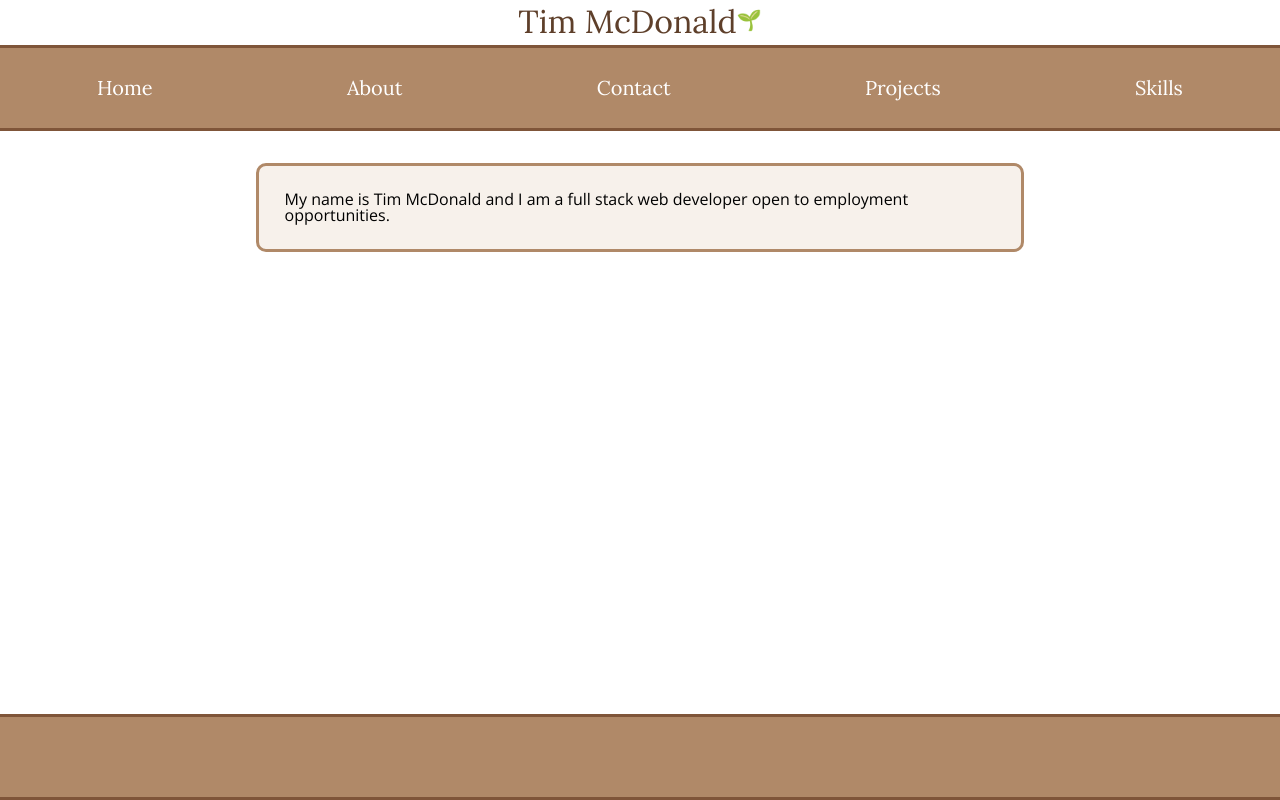
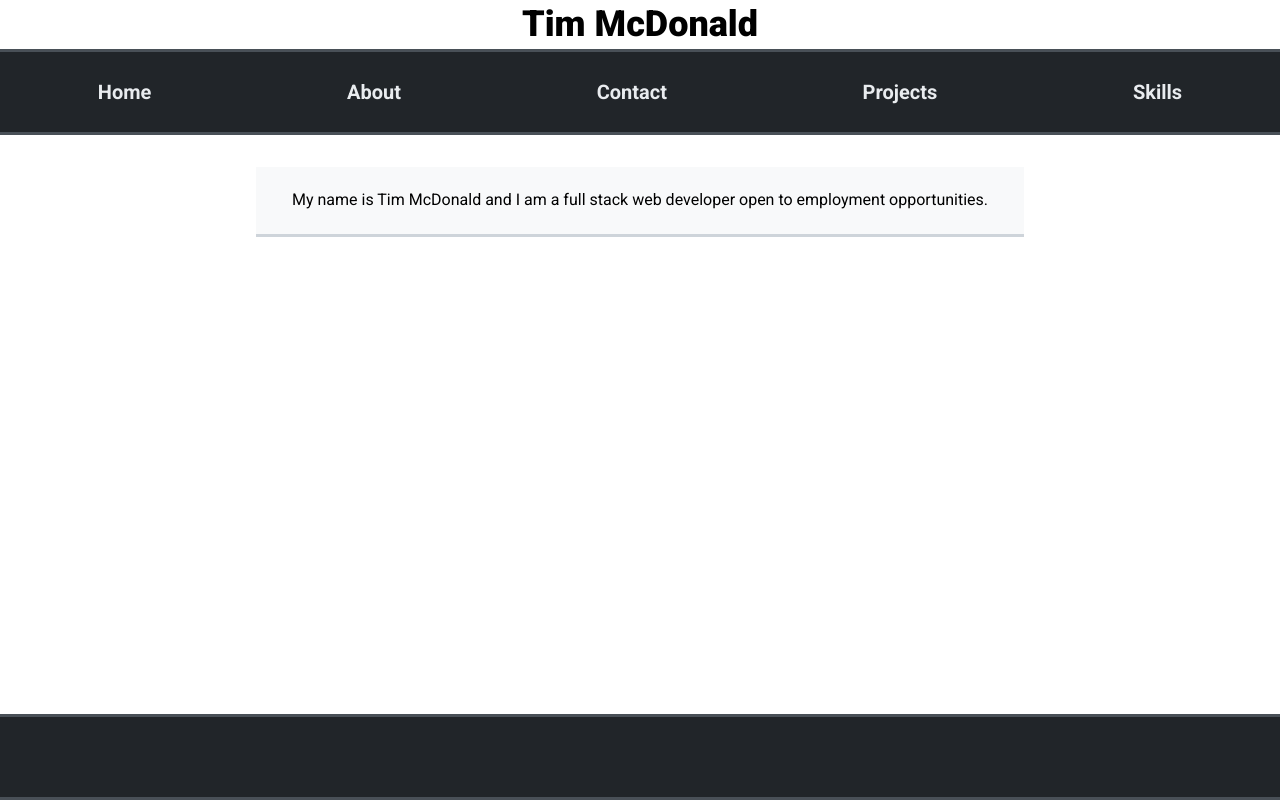
Before and after one commit to timotheemcdonald/react-portfolio, a React (Create React App) app: page / in a window 1280 px wide. Built offline with nearby package versions, Linux system fonts and the light colour scheme.

Commit message:
changed style to black and white and grey

```diff
--- a/src/App.js
+++ b/src/App.js
@@ -16,15 +16,12 @@ justify-content:center;
 margin-top: 0.50%;
 margin-bottom: 0.50%;
 `
-const EmojiSpan = styled.span`
-margin-top: 0.25%;
-margin-bottom: 0.50%;
-`
+
 function App() {
   return (
     <div className="App">
       <CenterTitle>
-     <h1>Tim McDonald</h1><EmojiSpan><h2>🌱</h2></EmojiSpan>
+     <h1>Tim McDonald</h1>
      </CenterTitle>
       <header className="App-header">
 
--- a/src/components/Home.js
+++ b/src/components/Home.js
@@ -9,11 +9,10 @@ align-items:center;
 margin: auto;
 padding:2%;
 margin-top:2.5%;
-border: 3px solid #b08968;
+border-bottom: 3px solid #ced4da;
 margin-left:20%;
 margin-right:20%;
-border-radius:10px;
-background-color:#f7f1eb;
+background-color:#f8f9fa;
 `
 
 
--- a/src/index.css
+++ b/src/index.css
@@ -2,7 +2,7 @@
    v2.0 | 20110126
    License: none (public domain)
 */
-@import url('https://fonts.googleapis.com/css2?family=Lora&family=Open+Sans&family=Roboto&display=swap');
+@import url('https://fonts.googleapis.com/css2?family=Roboto:wght@400;700;900&display=swap');
 
 html, body, div, span, applet, object, iframe,
 h1, h2, h3, h4, h5, h6, p, blockquote, pre,
@@ -38,7 +38,8 @@ footer, header, hgroup, menu, nav, section {
 body {
   line-height: 1;
   box-sizing: border-box;
-  font-family: 'Open Sans', sans-serif;
+  font-family: 'Roboto', sans-serif;
+  font-weight:400;
 }
 ol, ul {
 	list-style: none;
@@ -57,28 +58,32 @@ table {
 }
 
 h1, h2, h3 {
-  font-family: 'Lora', serif;
-  color: #5e3f2a;
+  font-family: 'Roboto', sans-serif;
+  color: black;
 }
 
 h1 {
-  font-size: 2rem;
+  font-size: 2.25rem;
+  font-weight: 900;
 }
 
 h2 {
   font-size:1.25rem;
+  font-weight: 700;
 }
 
 header a {
   text-decoration:none;
-  color: white;
-  font-family: 'Lora', serif;
+  color: #e9ecef;
+  font-family: 'Roboto', sans-serif;
   font-size: 1.25rem;
   position:relative;
+  font-weight:700;
 }
 
+
 header a:hover{
-  color:#5e3f2a;
+  color:white;
 }
 
 header a::after{
@@ -86,7 +91,7 @@ header a::after{
   position: absolute;
   width:100%;
   height:.15rem;
-  background: #7f5539;
+  background:white;
  bottom:0;
  left:0;
  transform: scaleX(0);
@@ -94,19 +99,19 @@ header a::after{
 }
 
 header a:hover::after {
-  transform: scaleX(1)
+  transform: scaleX(1);
 }
 
 
 .hl {
-    border-bottom: 3px solid #7f5539;
+    border-bottom: 3px solid #495057;
     width: 75%
 }
 
 header {
-  border-bottom: 3px solid #7f5539;
-  border-top: 3px solid #7f5539;
-  background-color:#b08968;
+  border-bottom: 3px solid #495057;
+  border-top: 3px solid #495057;
+  background-color:#212529;
   width: 100%;
   min-height:10vh;
 display:flex;
@@ -116,9 +121,9 @@ align-items:center;
 }
 
 footer {
-  border-bottom: 3px solid #7f5539;
-  border-top: 3px solid #7f5539;
-  background-color:#b08968;
+  border-bottom: 3px solid #495057;
+  border-top: 3px solid #495057;
+  background-color:#212529;
   width: 100%;
   min-height:10vh;
 display:flex;
```
